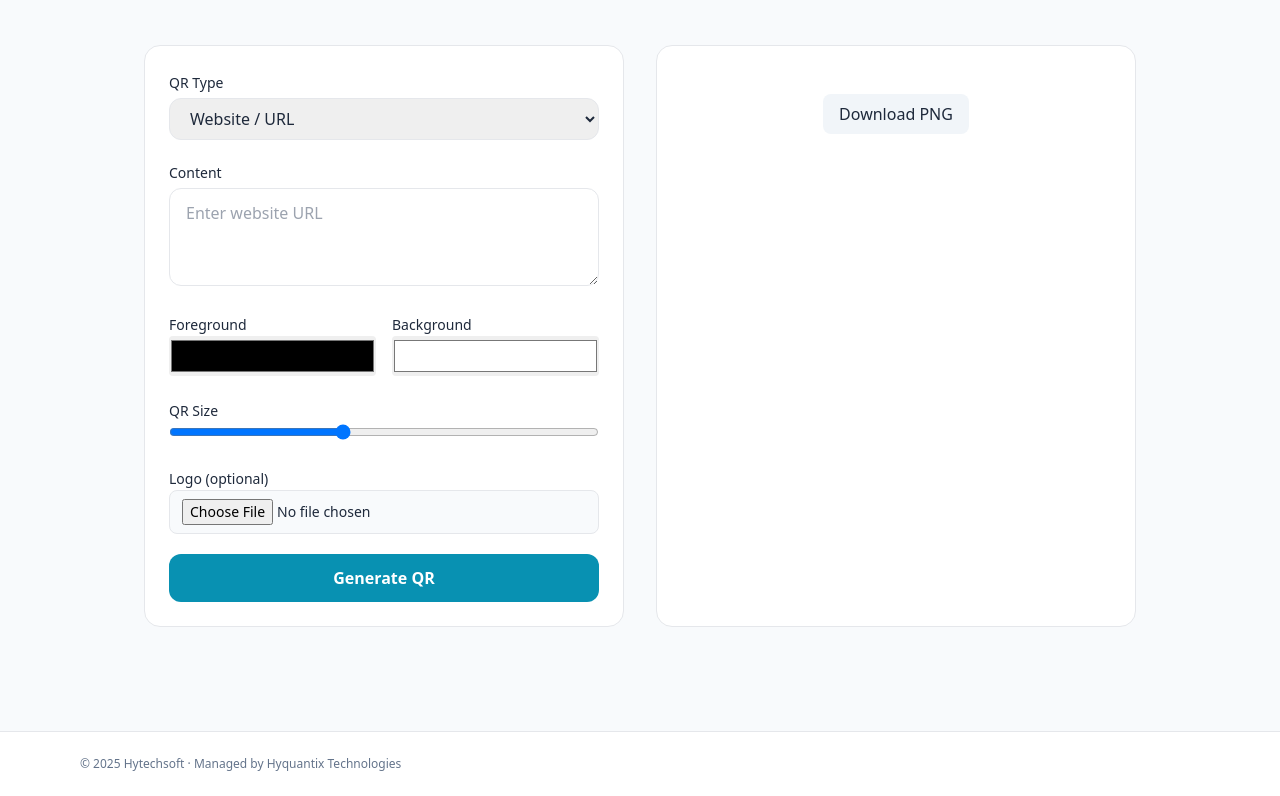
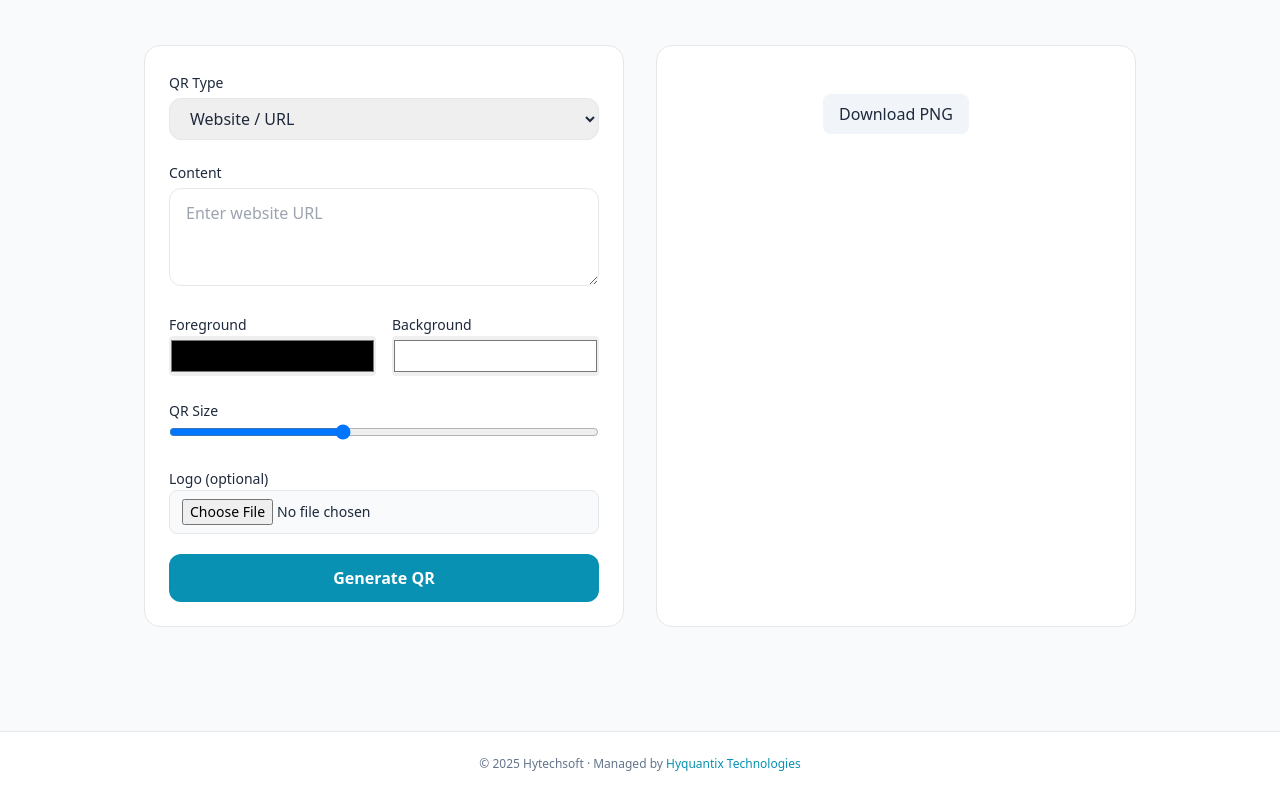
Before and after one commit to gauprit/hytechsoftttt, a plain HTML site: page qr-generator/index.html in a window 1280 px wide. Shown: the part 328-1124 px from the top of the page. Drawn offline with nearby package versions, Linux system fonts and the light colour scheme; a script that the page names is missing.

Commit message:
Update index.html

```diff
--- a/qr-generator/index.html
+++ b/qr-generator/index.html
@@ -172,10 +172,17 @@ Generate QR
 </main>
 
 <footer class="mt-16 border-t bg-white">
-<div class="max-w-6xl mx-auto px-4 py-6 text-xs text-slate-500">
-© 2025 Hytechsoft · Managed by Hyquantix Technologies
-</div>
+  <div class="max-w-6xl mx-auto px-4 py-6 text-xs text-slate-500 text-center">
+    © 2025 Hytechsoft · Managed by
+    <a href="https://www.hyquantix.com"
+       target="_blank"
+       rel="noopener noreferrer"
+       class="text-cyan-600 hover:text-cyan-700 font-medium">
+      Hyquantix Technologies
+    </a>
+  </div>
 </footer>
+
 
 <script>
 let qr;
```
